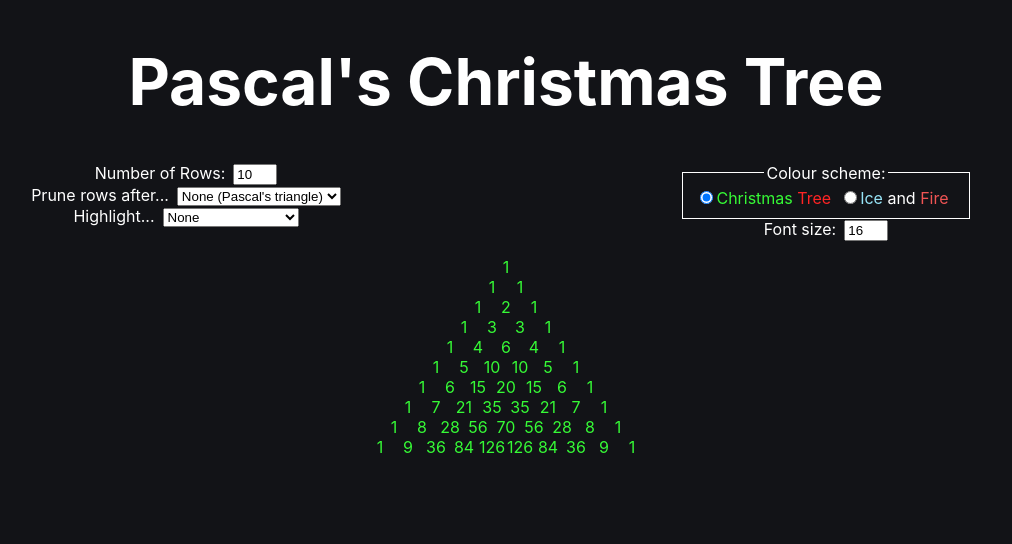
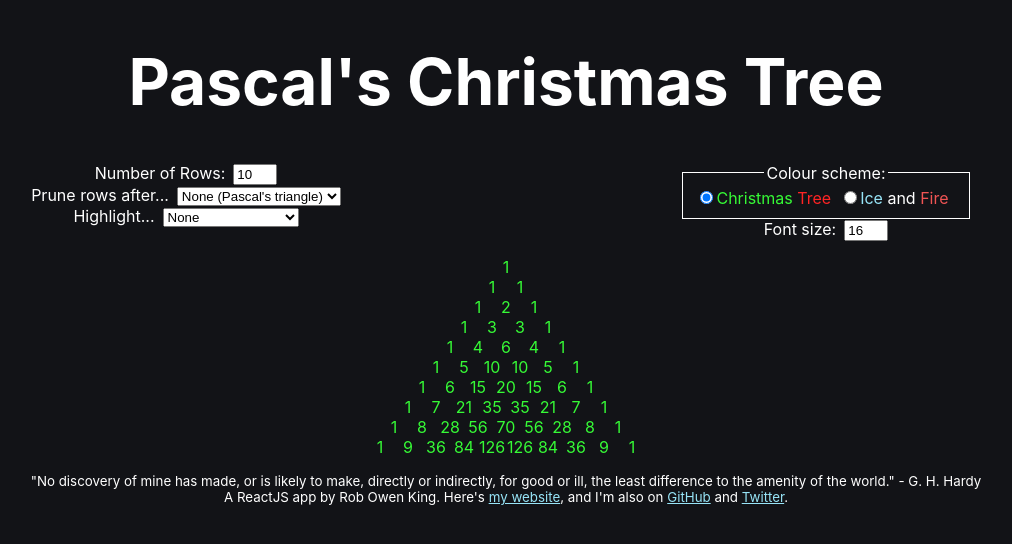
Before and after one commit to RobOwenKing/pascals_xmas_tree, a React (Create React App) app: page / in a window 1280 px wide. Shown: the top 544 px of the page, without its empty margins (134-1146 px from the left). Built offline with nearby package versions, Linux system fonts and the light colour scheme.

Commit message:
feat: <footer> with quote and my links

```diff
--- a/src/App.css
+++ b/src/App.css
@@ -59,3 +59,15 @@ label {
 input[type=number] {
   width: 36px;
 }
+
+footer {
+  margin-top: 1rem;
+}
+
+footer small {
+  display: block;
+}
+
+footer small a {
+  color: #97E4F7;
+}
--- a/src/App.js
+++ b/src/App.js
@@ -131,6 +131,10 @@ const App = () => {
           { rows }
         </div>
       </article>
+      <footer>
+        <small>"No discovery of mine has made, or is likely to make, directly or indirectly, for good or ill, the least difference to the amenity of the world." - G. H. Hardy</small>
+        <small>A ReactJS app by Rob Owen King. Here's <a href="http://www.robowenking.com/">my website</a>, and I'm also on <a href="https://github.com/RobOwenKing/">GitHub</a> and <a href="https://twitter.com/RobOwenKing">Twitter</a>.</small>
+      </footer>
     </div>
   );
 }
```
